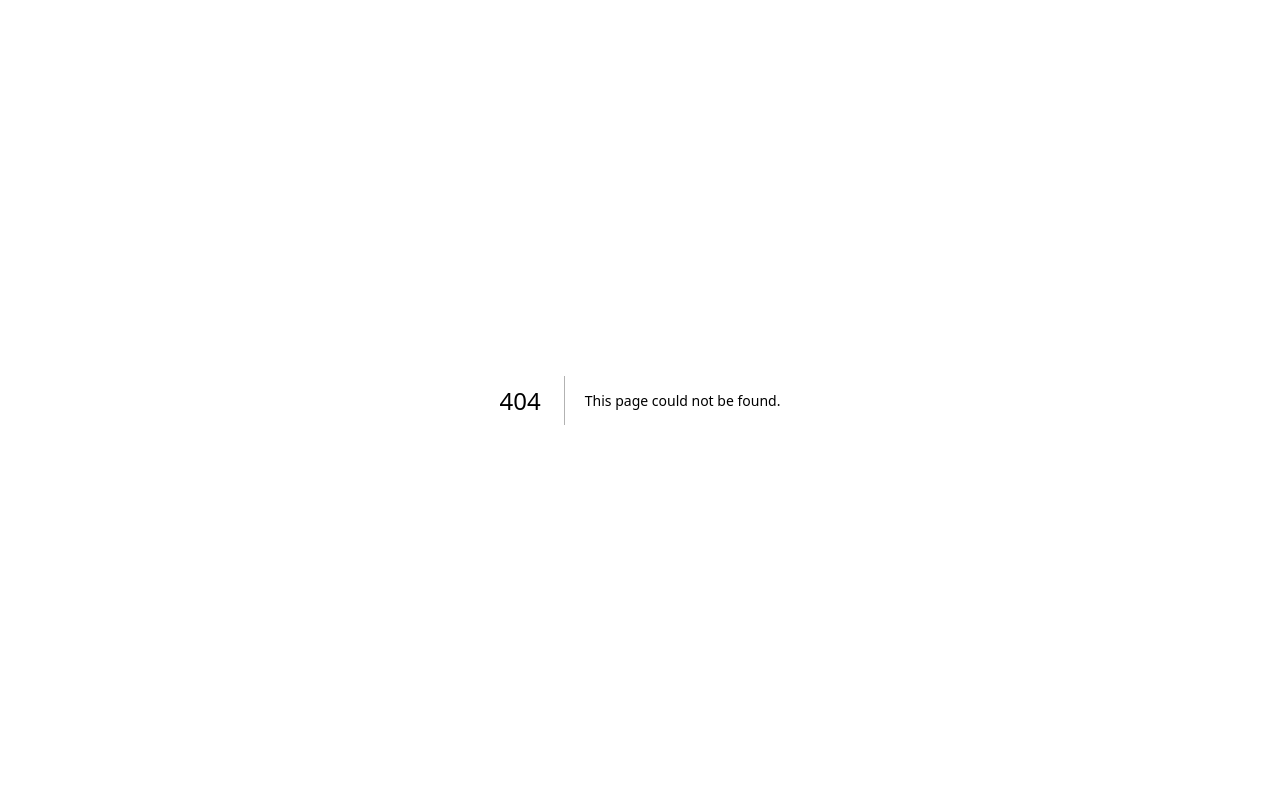
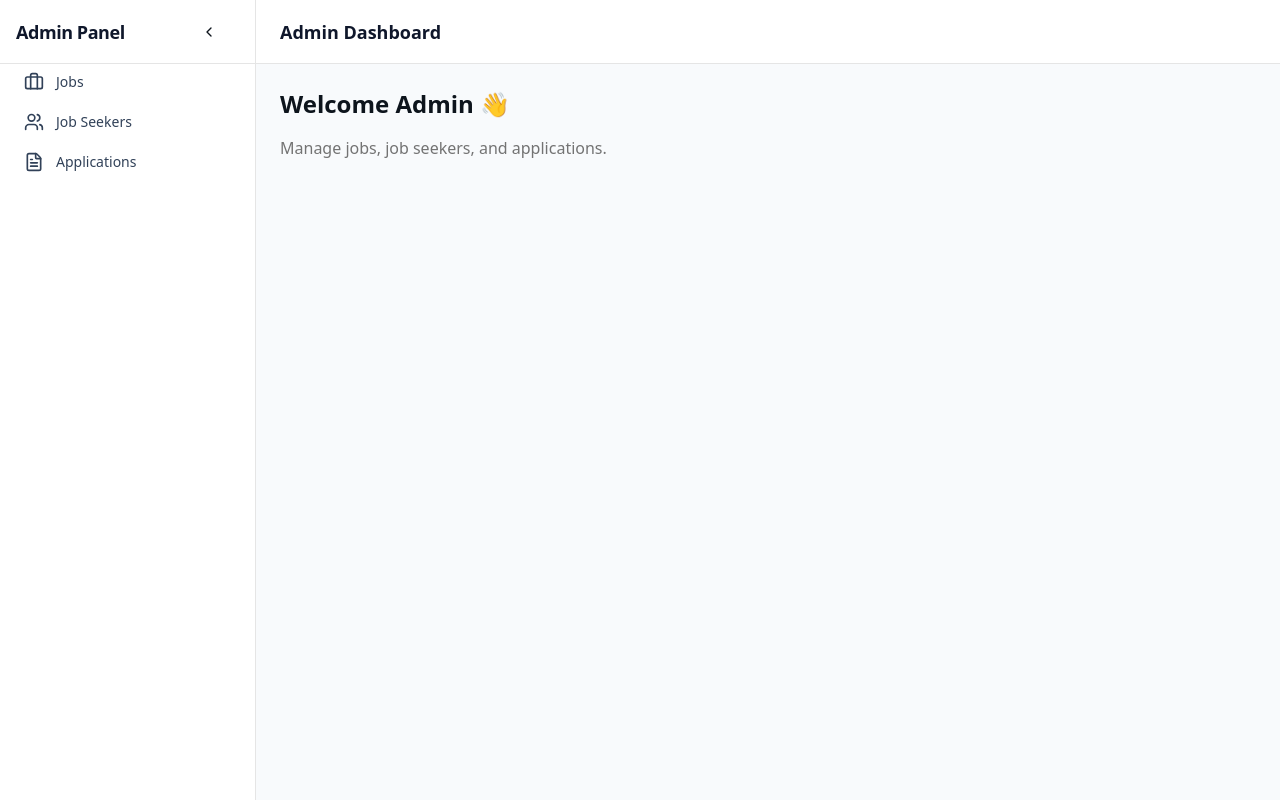
Before and after one commit to AhmedMonem122/WeTheMakers-Task, a Next.js app in the folder job-board-assignment/frontend/: page /dashboard in a window 1280 px wide. Before the commit this address had no page. Built offline with nearby package versions, Linux system fonts and the light colour scheme; no server answers.

Commit message:
feat: add dashboard page

```diff
--- /dev/null
+++ b/job-board-assignment/frontend/app/(admin)/dashboard/page.tsx
@@ -0,0 +1,29 @@
+import apiServer from "@/app/lib/apiServer.server";
+import axios from "axios";
+
+const AdminDashboardPage = async () => {
+  let user = null;
+  try {
+    const api = await apiServer();
+    const res = await api.get("/users/me"); // adjust if your endpoint differs
+    user = res.data?.data?.user ?? null;
+  } catch (axiosError) {
+    if (axios.isAxiosError(axiosError)) {
+      // not authenticated or error -> user stays null
+      user = null;
+    }
+  }
+
+  return (
+    <div className="space-y-4">
+      <h2 className="text-2xl font-semibold">
+        Welcome {user?.name || "Admin"} 👋
+      </h2>
+      <p className="text-muted-foreground">
+        Manage jobs, job seekers, and applications.
+      </p>
+    </div>
+  );
+};
+
+export default AdminDashboardPage;
```
